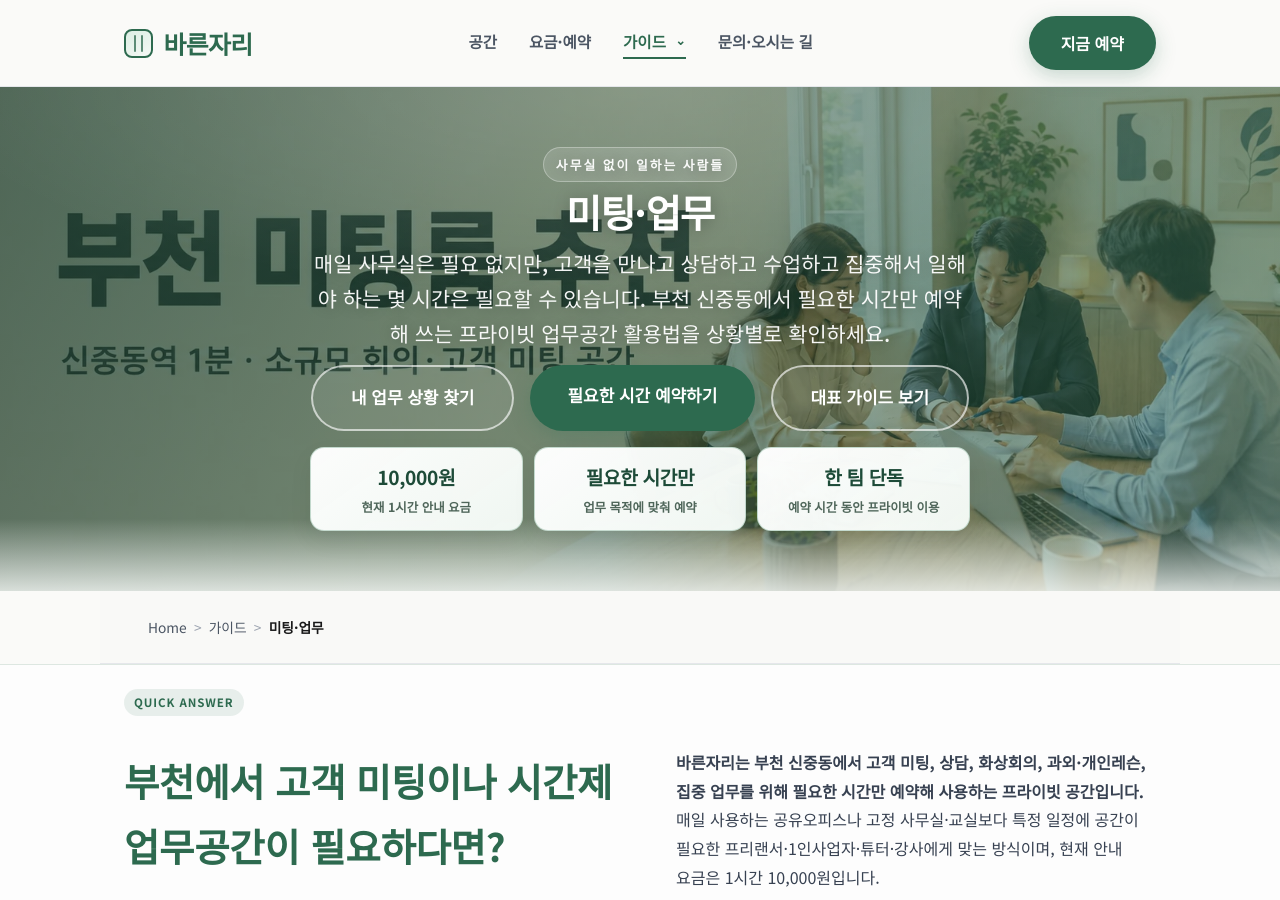
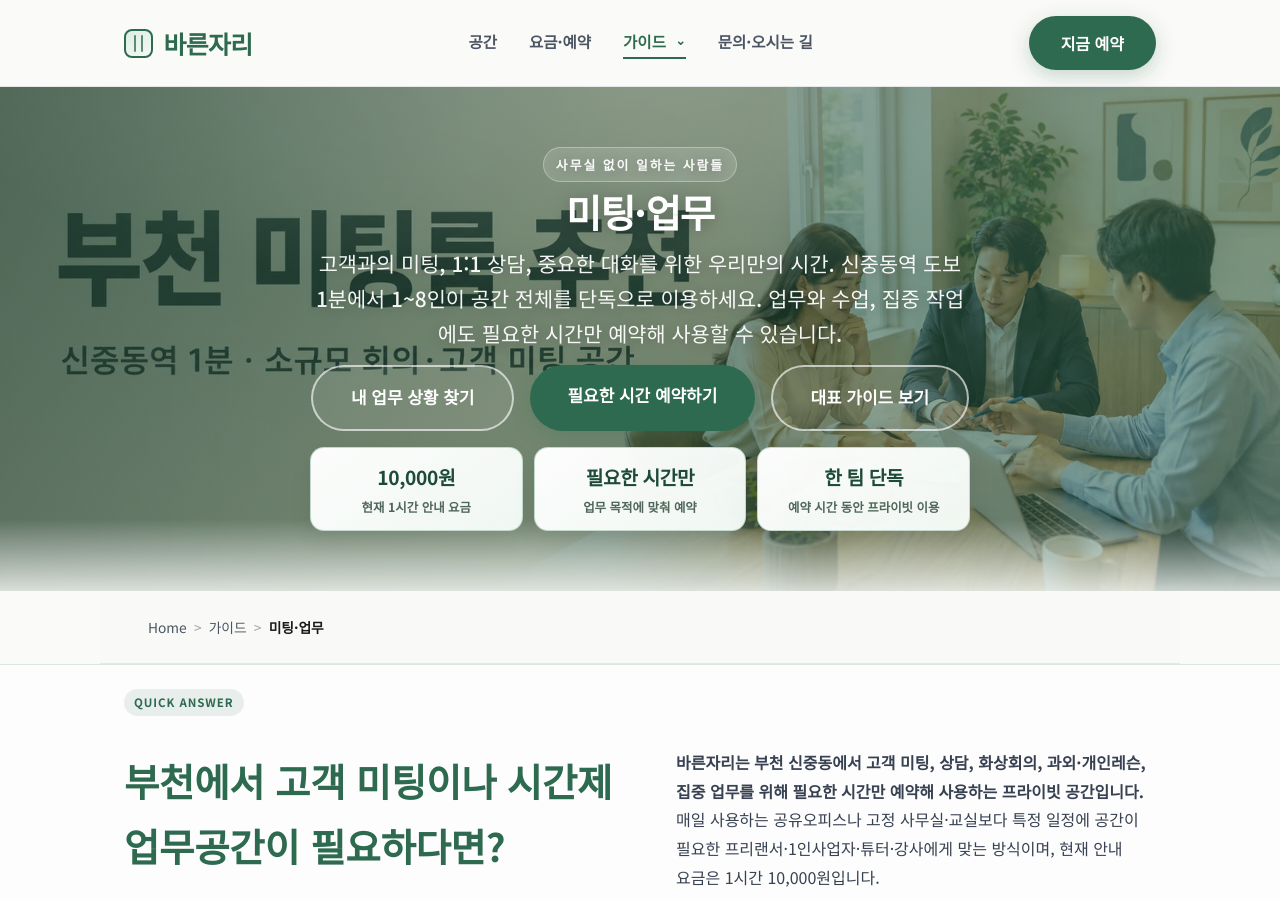
Before and after one commit to bareunspace/blog, a Jekyll site: the page built from meeting.html, in a window 1280 px wide and 900 px high. Built offline with Jekyll 4.4.1, drawn with Linux system fonts in a browser that asks for light colours; some of the changed text lies outside the part shown.

Commit message:
Clarify private conversations and customer meeting use

```diff
--- a/meeting.html
+++ b/meeting.html
@@ -21,7 +21,7 @@
     <div class="section-inner">
       <p class="section-label">사무실 없이 일하는 사람들</p>
       <h1 class="section-title">미팅·업무</h1>
-      <p class="hero-subtitle">매일 사무실은 필요 없지만, 고객을 만나고 상담하고 수업하고 집중해서 일해야 하는 몇 시간은 필요할 수 있습니다. 부천 신중동에서 필요한 시간만 예약해 쓰는 프라이빗 업무공간 활용법을 상황별로 확인하세요.</p>
+      <p class="hero-subtitle">고객과의 미팅, 1:1 상담, 중요한 대화를 위한 우리만의 시간. 신중동역 도보 1분에서 1~8인이 공간 전체를 단독으로 이용하세요. 업무와 수업, 집중 작업에도 필요한 시간만 예약해 사용할 수 있습니다.</p>
       <div class="hero-btns">
         <a href="#situation-selector" class="btn-outline">내 업무 상황 찾기</a>
         <a href="https://m.place.naver.com/place/2041312316/ticket" target="_blank" rel="noopener noreferrer" class="btn-primary">필요한 시간 예약하기</a>
@@ -59,6 +59,7 @@
     <div class="guide-toc-inner">
       <span class="guide-toc-label">미팅·업무 허브 탐색 순서</span>
       <a href="#situation-selector">상황 선택</a>
+      <a href="#private-conversation">중요한 대화</a>
       <a href="#lesson-use-case">과외·개인레슨</a>
       <a href="#weekday-client-focus">평일 낮 활용</a>
       <a href="#meeting-series">관련 가이드</a>
@@ -79,7 +80,7 @@
         <article class="guide-summary-card">
           <span>01</span>
           <h2>고객 만나기</h2>
-          <p>사무실 없이 고객과 계약, 제안, 자료 설명처럼 중요한 대화를 해야 하는 평일 낮 시간.</p>
+          <p>고객과 계약 조건, 비용, 프로젝트 자료를 함께 확인하며 한 팀만의 공간에서 이야기해야 하는 시간.</p>
           <ul>
             <li><a href="/posts/solopreneur-client-meeting-space/">1인사업자 고객 미팅 →</a></li>
           </ul>
@@ -136,6 +137,38 @@
         <a href="/posts/practice-speaking-space/">온라인 레슨·화상영어</a>
         <a href="/posts/boston-early-morning-video-meeting/">새벽 해외회의</a>
         <a href="#booking">바로 예약하기</a>
+      </div>
+    </div>
+  </section>
+
+  <section id="private-conversation" class="guide-summary-section meeting-surface-soft" aria-label="중요한 대화를 위한 프라이빗 약속 장소">
+    <div class="section-inner">
+      <div class="interview-flow-heading">
+        <p class="section-label">Private Conversation</p>
+        <h2 class="section-title">중요한 이야기를 나눌 때, 우리만의 공간.</h2>
+        <p>카페에서 가볍게 만나는 것보다 대화에 집중할 환경이 필요한 날이 있습니다. 바른자리는 예약한 시간 동안 다른 팀과 공간을 공유하지 않는 무인 프라이빗 공간입니다. 자리를 찾는 대신, 만날 시간과 장소를 미리 정해두세요.</p>
+      </div>
+      <div class="about-highlight-grid" aria-label="프라이빗한 만남 활용 예시">
+        <article class="about-highlight-card">
+          <h3>고객 미팅·제안 설명</h3>
+          <p>계약 조건과 견적을 검토하거나, 문서와 노트북을 펼쳐 프로젝트 내용을 함께 확인하는 만남.</p>
+          <p><a href="/posts/solopreneur-client-meeting-space/">고객 미팅 가이드 →</a></p>
+        </article>
+        <article class="about-highlight-card">
+          <h3>1:1 상담·코칭</h3>
+          <p>예약자가 고객과 직접 만나 대화하고, 다음 계획과 진행 상황을 차분하게 정리하는 시간.</p>
+          <p><a href="/posts/freelance-counselor-office/">상담 공간 이용 가이드 →</a></p>
+        </article>
+        <article class="about-highlight-card">
+          <h3>가족·지인과 중요한 상의</h3>
+          <p>진로 고민, 가족 일정, 함께 진행할 일처럼 서로의 이야기를 충분히 듣고 정리하고 싶은 약속.</p>
+          <p><a href="/private/">프라이빗시간 활용 보기 →</a></p>
+        </article>
+      </div>
+      <p>바른자리는 공간을 대여하며 상담·코칭 서비스는 제공하지 않습니다. 완전한 방음이나 별도 전문시설이 필요한 일정은 예약 전에 이용 조건을 문의해 주세요.</p>
+      <div class="hero-btns" style="margin-top:1.5rem;">
+        <a href="https://m.place.naver.com/place/2041312316/ticket" target="_blank" rel="noopener noreferrer" class="btn-primary" data-cta="meeting_private_conversation_booking">만날 시간 예약하기</a>
+        <a href="/index.html#space" class="btn-outline">실제 공간 사진 보기</a>
       </div>
     </div>
   </section>
@@ -283,6 +316,8 @@
       <h2 class="section-title">미팅·업무 허브 FAQ</h2>
       <p class="section-desc">프리랜서·1인사업자가 업무공간을 예약하기 전에 확인하기 좋은 내용을 정리했습니다.</p>
       <div class="contact-faq" itemscope itemtype="https://schema.org/FAQPage">
+        <details itemscope itemprop="mainEntity" itemtype="https://schema.org/Question"><summary itemprop="name">업무가 아닌 개인적인 대화나 약속에도 이용할 수 있나요?</summary><div itemscope itemprop="acceptedAnswer" itemtype="https://schema.org/Answer"><p itemprop="text">네. 가족·지인과의 상의나 진로 고민처럼 차분하게 이야기할 시간이 필요한 약속에도 이용할 수 있습니다. 1~8인이 예약한 시간 동안 공간 전체를 단독으로 사용하는 방식입니다.</p></div></details>
+        <details itemscope itemprop="mainEntity" itemtype="https://schema.org/Question"><summary itemprop="name">상담 서비스를 제공하거나 완전한 방음을 보장하나요?</summary><div itemscope itemprop="acceptedAnswer" itemtype="https://schema.org/Answer"><p itemprop="text">바른자리는 공간대여 서비스이며 상담·코칭은 예약자가 직접 진행합니다. 다른 팀과 공간을 공유하지 않지만 완전한 방음이나 대화의 비밀보장을 의미하지는 않습니다. 별도 조건이 필요한 상담은 예약 전에 문의해 주세요.</p></div></details>
         <details itemscope itemprop="mainEntity" itemtype="https://schema.org/Question"><summary itemprop="name">고객 미팅이 없어도 혼자 업무용으로 사용할 수 있나요?</summary><div itemscope itemprop="acceptedAnswer" itemtype="https://schema.org/Answer"><p itemprop="text">네. 노트북 업무, 자료 정리, 전화, 화상회의처럼 혼자 처리하는 업무 목적으로도 이용할 수 있습니다.</p></div></details>
         <details itemscope itemprop="mainEntity" itemtype="https://schema.org/Question"><summary itemprop="name">사무실이 없는 1인사업자가 고객 미팅 장소로 사용할 수 있나요?</summary><div itemscope itemprop="acceptedAnswer" itemtype="https://schema.org/Answer"><p itemprop="text">네. 예약한 시간 동안 한 팀이 공간을 사용하는 방식이어서 고객과 자료를 보거나 대화를 진행하는 용도로 이용할 수 있습니다.</p></div></details>
         <details itemscope itemprop="mainEntity" itemtype="https://schema.org/Question"><summary itemprop="name">몇 시간을 예약해야 하나요?</summary><div itemscope itemprop="acceptedAnswer" itemtype="https://schema.org/Answer"><p itemprop="text">정해진 권장 시간은 없습니다. 준비, 업무, 미팅, 정리에 실제 필요한 시간을 기준으로 예약하는 것이 좋습니다. 이 허브에서는 이해를 돕기 위해 2~3시간 활용 사례를 예로 들었습니다.</p></div></details>
@@ -368,12 +403,14 @@
   }
   @media (min-width: 900px) {
     #weekday-client-focus .about-principle-grid,
+    #private-conversation .about-highlight-grid,
     #price .about-principle-grid,
     #other-hubs .about-highlight-grid {
       display: grid !important;
       grid-template-columns: repeat(3, minmax(0, 1fr)) !important;
     }
     #weekday-client-focus .about-principle-item,
+    #private-conversation .about-highlight-card,
     #price .about-principle-item,
     #other-hubs .about-highlight-card {
       min-width: 0 !important;
```
Also changed, not shown: _posts/2026-08-07-solopreneur-client-meeting-space.md (+12 -8 lines), CHANGELOG.md, 1 other file.
